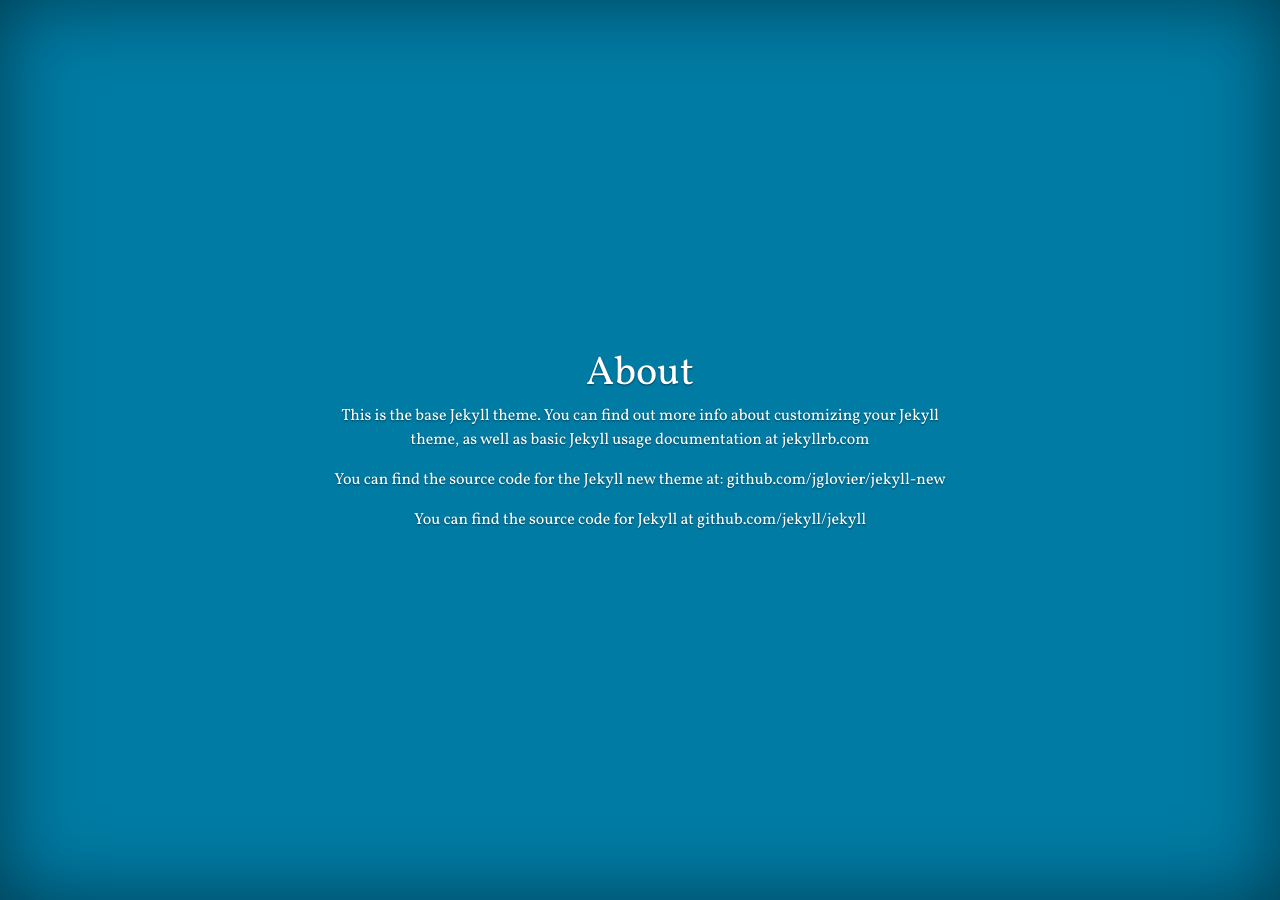
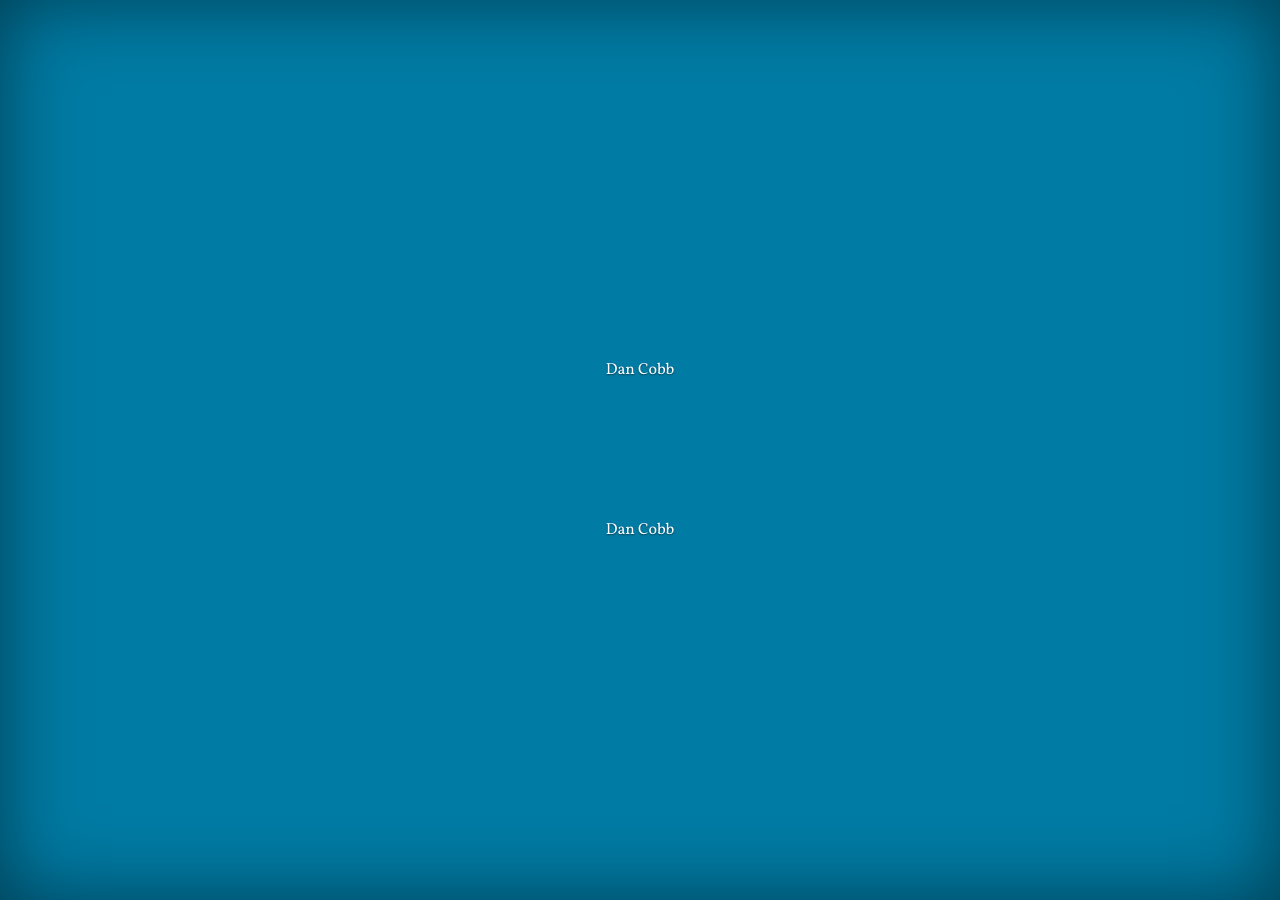
Before and after one commit to dancobb/dancobb.github.io, a Jekyll site: the page built from about.md, in a window 1280 px wide. Built offline with Jekyll 4.4.1, drawn with Linux system fonts in a browser that asks for light colours; nearby versions of some CDN libraries; comment, search, counter and statistics services are not loaded.

Commit message:
Changes for LinkedIn

```diff
--- a/_layouts/default.html
+++ b/_layouts/default.html
@@ -21,6 +21,7 @@
 
     <script src="https://ajax.googleapis.com/ajax/libs/jquery/2.1.4/jquery.min.js"></script>
 <script src="https://cdn.rawgit.com/twbs/bootstrap/v4-dev/dist/js/bootstrap.js"></script>
+<script type="text/javascript" src="https://platform.linkedin.com/badges/js/profile.js" async defer></script>
 
   </body>
 
--- a/about.md
+++ b/about.md
@@ -1,11 +1,16 @@
 ---
-layout: page
+layout: default
 title: About
 permalink: /about/
 ---
 
-This is the base Jekyll theme. You can find out more info about customizing your Jekyll theme, as well as basic Jekyll usage documentation at [jekyllrb.com](http://jekyllrb.com/)
+<div class="LI-profile-badge"  data-version="v1" data-size="large" data-locale="en_US" data-type="horizontal" data-theme="light" data-vanity="dcobb15"><a class="LI-simple-link" href='https://www.linkedin.com/in/dcobb15?trk=profile-badge'>Dan Cobb</a></div>
 
-You can find the source code for the Jekyll new theme at: [github.com/jglovier/jekyll-new](https://github.com/jglovier/jekyll-new)
+<br>
+<br>
+<br>
+<br>
+<br>
 
-You can find the source code for Jekyll at [github.com/jekyll/jekyll](https://github.com/jekyll/jekyll)
+
+<div class="LI-profile-badge"  data-version="v1" data-size="large" data-locale="en_US" data-type="horizontal" data-theme="dark" data-vanity="dcobb15"><a class="LI-simple-link" href='https://www.linkedin.com/in/dcobb15?trk=profile-badge'>Dan Cobb</a></div>
```
